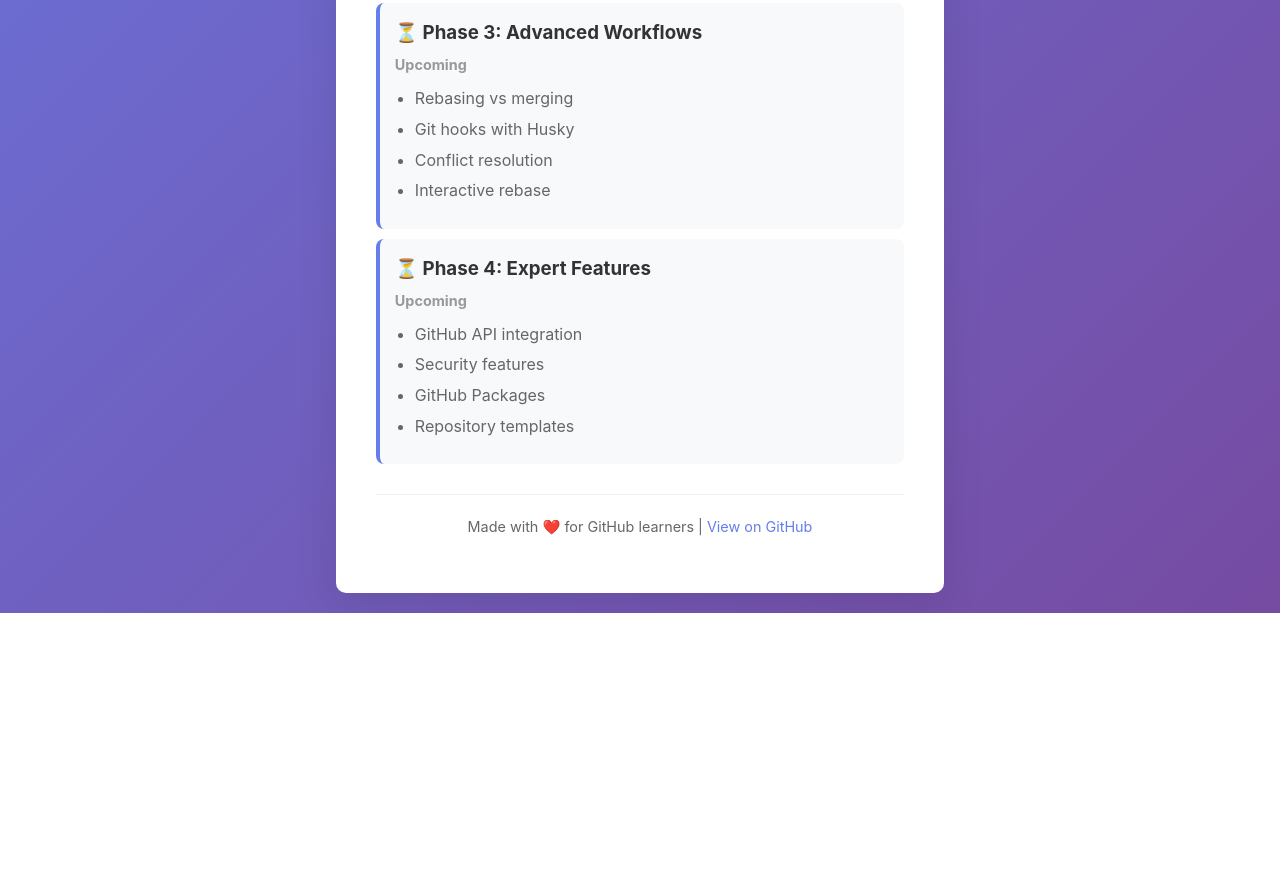
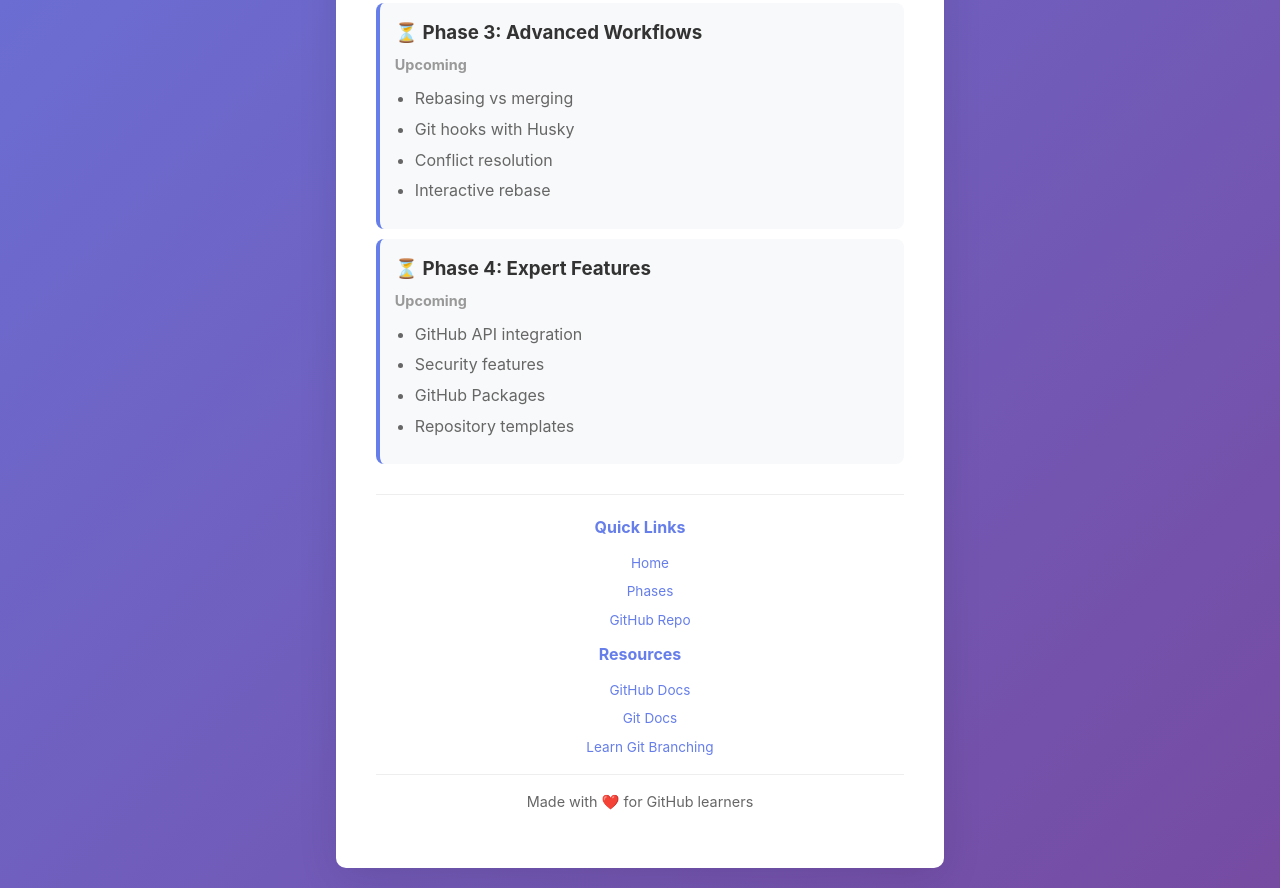
Before and after one commit to christiantan47/github-learning-workshop, a website: page public/index.html in a window 1280 px wide. Shown: the part 1082-1970 px from the top of the page. Before the commit the page ends 1695 px from the top, so only its background shows below. Drawn offline with Linux system fonts and the light colour scheme.

Commit message:
feat: add footer with quick links and resources
- Add footer with three sections: Quick Links, Resources, and bottom bar
- Add links to GitHub Docs, Git Docs, and Learn Git Branching
- Improve site navigation and user experience

```diff
--- a/public/index.html
+++ b/public/index.html
@@ -249,12 +249,27 @@
             </ul>
         </div>
 
-        <div class="footer">
-            <p>
-                Made with ❤️ for GitHub learners |
-                <a href="https://github.com/christiantan47/github-learning-workshop">View on GitHub</a>
-            </p>
-        </div>
+        <footer class="footer">
+            <div class="footer-section">
+                <h3>Quick Links</h3>
+                <ul>
+                    <li><a href="#home">Home</a></li>
+                    <li><a href="#phases">Phases</a></li>
+                    <li><a href="https://github.com/christiantan47/github-learning-workshop">GitHub Repo</a></li>
+                </ul>
+            </div>
+            <div class="footer-section">
+                <h3>Resources</h3>
+                <ul>
+                    <li><a href="https://docs.github.com">GitHub Docs</a></li>
+                    <li><a href="https://git-scm.com/doc">Git Docs</a></li>
+                    <li><a href="https://learngitbranching.js.org">Learn Git Branching</a></li>
+                </ul>
+            </div>
+            <div class="footer-bottom">
+                <p>Made with ❤️ for GitHub learners</p>
+            </div>
+        </footer>
     </div>
 </body>
 </html>
```
